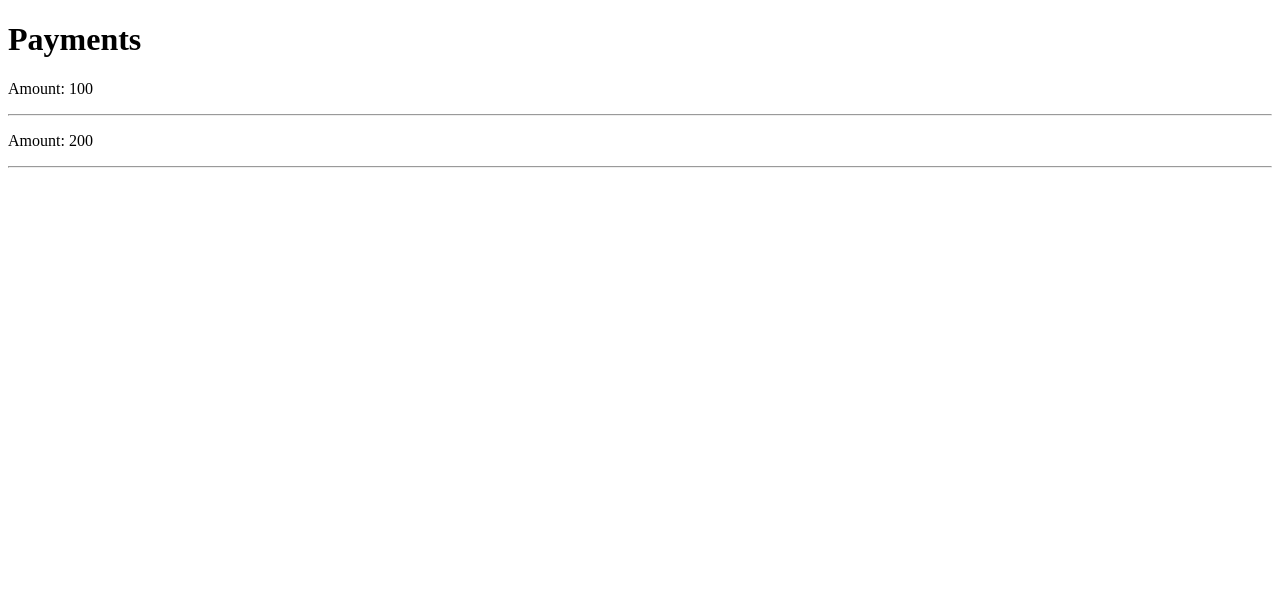
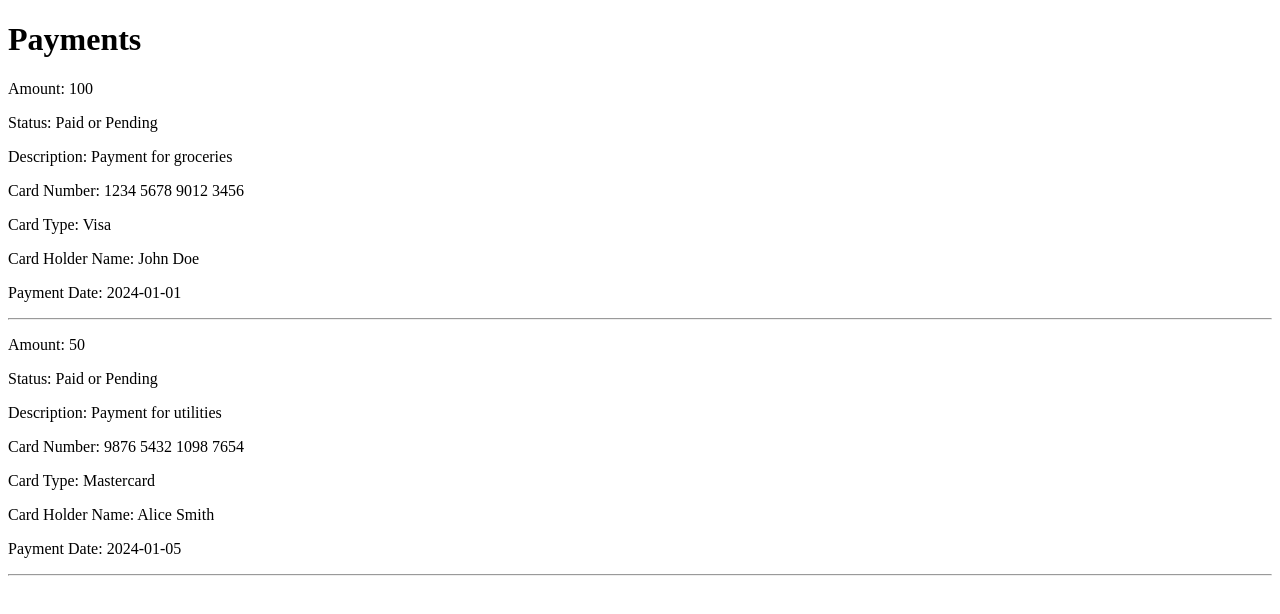
Before and after one commit to ExLuZiVe53/react-training, a React (Vite) app: page / in a window 1280 px wide. Shown: the top 614 px of the page. Built offline with nearby package versions, Linux system fonts and the light colour scheme.

Commit message:
render two card with props from two objects

```diff
--- a/src/components/App.jsx
+++ b/src/components/App.jsx
@@ -1,22 +1,33 @@
 import PaymentCard from "./PaymentCard";
 
-// const payment = {
-//   id: "1",
-//   cardNumber: "1234 5678 9012 3456",
-//   cardType: "Visa",
-//   cardOwner: "John Doe",
-//   date: "2024-01-01",
-//   amount: 100,
-//   description: "Payment for groceries",
-//   isPaid: true,
-// };
+const data1 = {
+  id: "1",
+  cardNumber: "1234 5678 9012 3456",
+  cardType: "Visa",
+  cardOwner: "John Doe",
+  date: "2024-01-01",
+  amount: 100,
+  description: "Payment for groceries",
+  isPaid: true,
+};
+
+const data2 = {
+  id: "2",
+  cardNumber: "9876 5432 1098 7654",
+  cardType: "Mastercard",
+  cardOwner: "Alice Smith",
+  date: "2024-01-05",
+  amount: 50,
+  description: "Payment for utilities",
+  isPaid: false,
+};
 
 export default function App() {
   return (
     <>
       <h1>Payments</h1>
-      <PaymentCard amount={100} />
-      <PaymentCard amount={200} />
+      <PaymentCard payment={data1} />
+      <PaymentCard payment={data2} />
     </>
   );
 }
--- a/src/components/PaymentCard.jsx
+++ b/src/components/PaymentCard.jsx
@@ -1,14 +1,24 @@
-export default function PaymentCard(props) {
-  console.log(props);
+export default function PaymentCard({
+  payment: {
+    // id,
+    cardNumber,
+    cardType,
+    cardOwner,
+    date,
+    amount,
+    description,
+    // isPaid,
+  },
+}) {
   return (
     <div>
-      <p>Amount: {props.amount}</p>
-      {/* <p>Status: Paid or Pending</p>
-      <p>Description: </p>
-      <p>Card Number: </p>
-      <p>Card Type: </p>
-      <p>Card Holder Name: </p>
-      <p>Payment Date: </p> */}
+      <p>Amount: {amount}</p>
+      <p>Status: Paid or Pending</p>
+      <p>Description: {description}</p>
+      <p>Card Number: {cardNumber}</p>
+      <p>Card Type: {cardType}</p>
+      <p>Card Holder Name: {cardOwner}</p>
+      <p>Payment Date: {date}</p>
       <hr />
     </div>
   );
```
